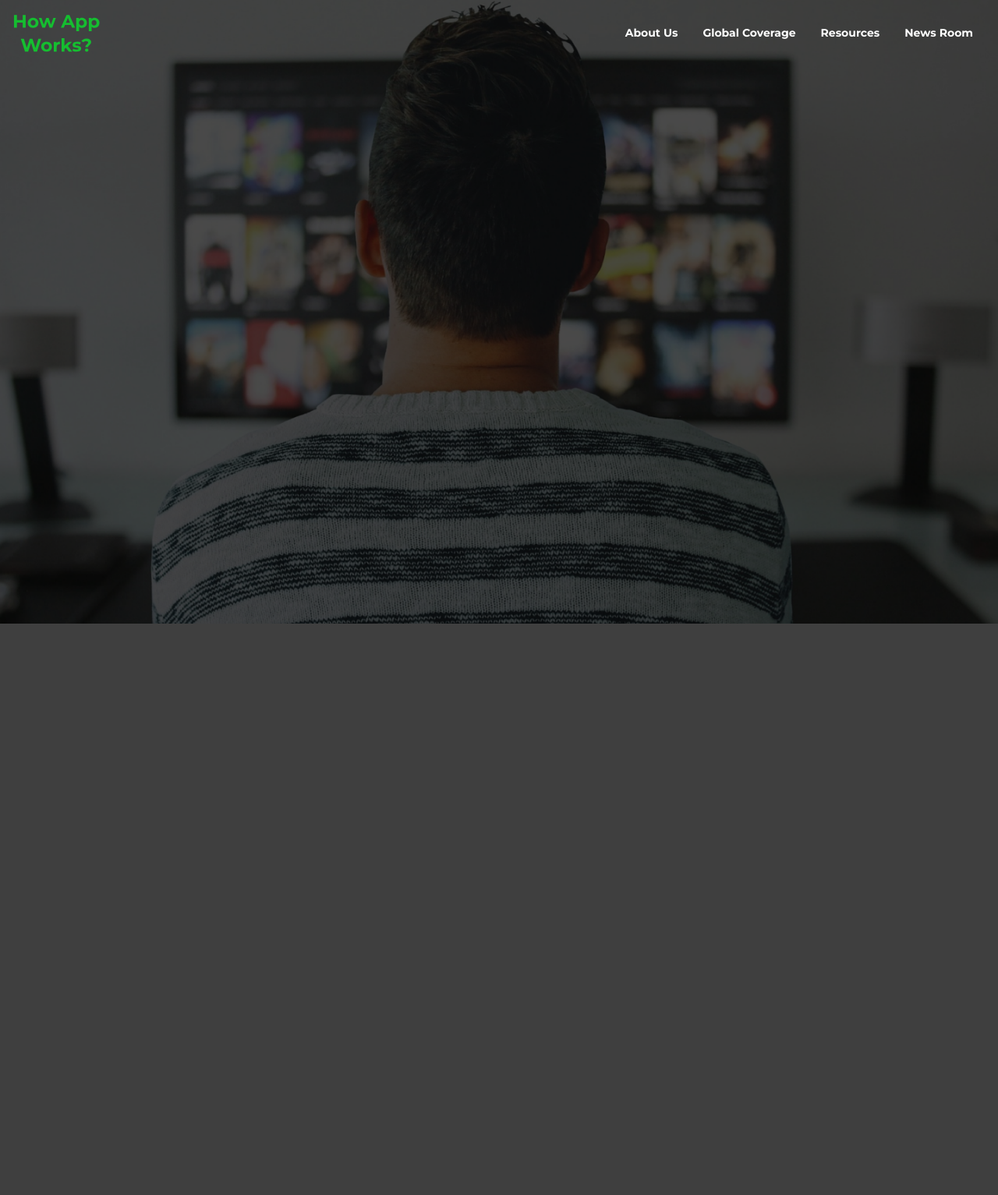
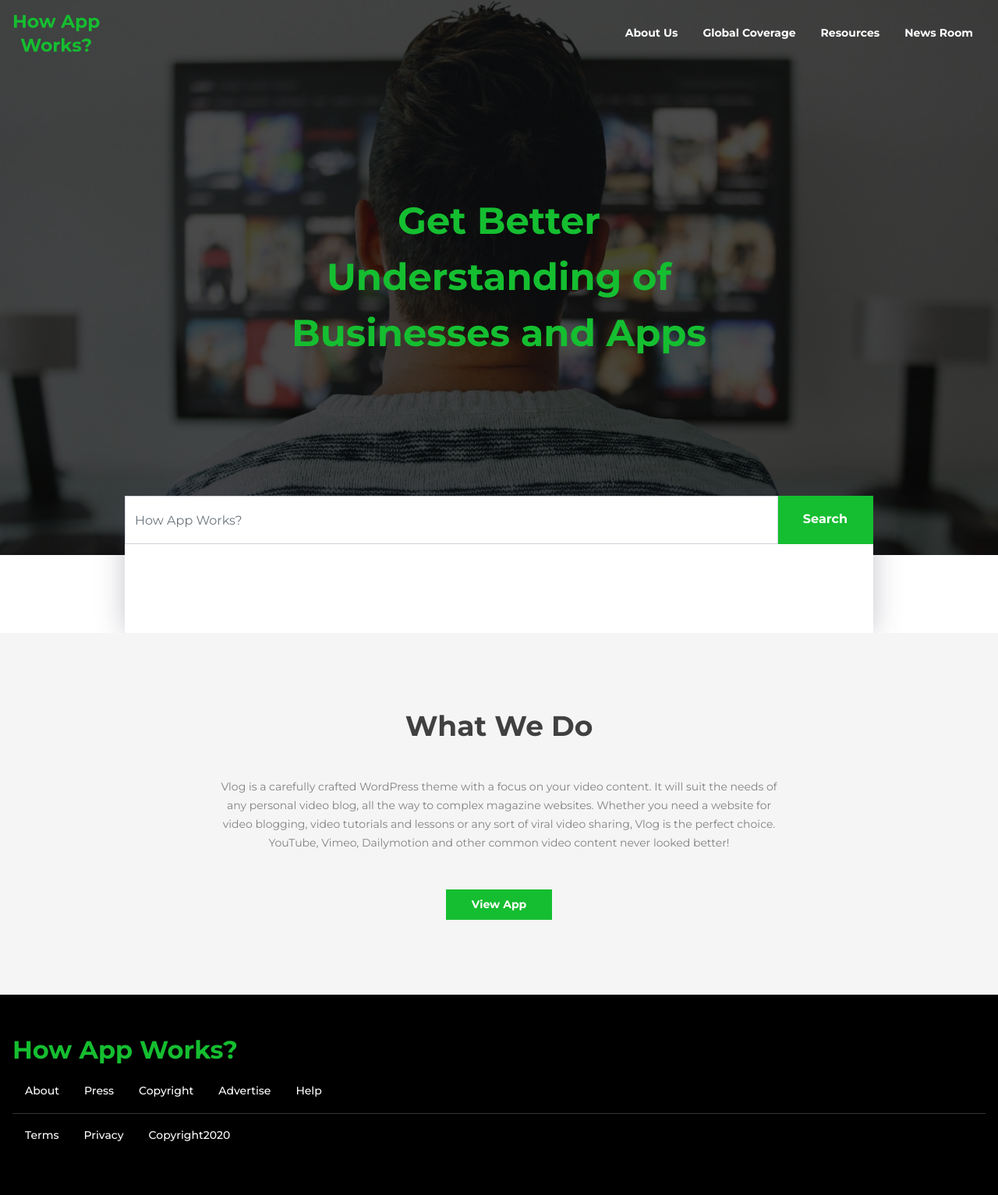
Before and after one commit to RupaliPareek/how-app-works, a PHP site: page / in a window 1280 px wide. Shown: the whole page at 78% size. Before the commit the page ends 800 px from the top, so only its background shows below. Run offline with PHP 8.4, Linux system fonts and the light colour scheme; some libraries are stand-ins or nearby versions.

Commit message:
Footer UI

```diff
--- a/index.html
+++ b/index.html
@@ -50,14 +50,90 @@
         </nav>
     </header>
     <section class="banner">
+        <div class="banner-text">
+            <h1>
+                Get Better Understanding of Businesses and Apps
+            </h1>
+        </div>
+
+    </section>
+    <section class="search-box-section">
         <div class="search-box">
-
+            <div class="input-group mb-3">
+                <input type="text" class="form-control" placeholder="How App Works?" aria-label="How App Works?"
+                    aria-describedby="basic-addon2">
+                <div class="input-group-append">
+                    <span class="input-group-text" id="basic-addon2">Search</span>
+                </div>
+            </div>
         </div>
     </section>
-    <section>
+    <section class="about-section section">
+        <div class="container">
+            <div class="row">
+                <div class="col-sm-2"></div>
+                <div class="col-sm-8">
+                    <div class="section-header">
+                        <h2>
+                            What We Do
+                        </h2>
+                    </div>
+                    <div>
+                        <p class="mb-3rem">
+                            Vlog is a carefully crafted WordPress theme with a focus on your video content. It will suit
+                            the needs
+                            of any personal video blog, all the way to complex magazine websites. Whether you need a
+                            website for
+                            video blogging, video tutorials and lessons or any sort of viral video sharing, Vlog is the
+                            perfect
+                            choice. YouTube, Vimeo, Dailymotion and other common video content never looked better!
+                        </p>
+                        <button class="btn">View App</button>
+                    </div>
+                </div>
+            </div>
+        </div>
+
 
     </section>
     <footer>
+        <div class="logo">
+            <h2>How App Works?</h2>
+        </div>
+        <div class="footer-nav">
+            <ul>
+                <li>
+                    <a href="">About</a>
+                </li>
+                <li>
+                    <a href="">Press</a>
+                </li>
+                <li>
+                    <a href="">Copyright</a>
+                </li>
+                <li>
+                    <a href="">Advertise</a>
+                </li>
+                <li>
+                    <a href="">Help</a>
+                </li>
+            </ul>
+        </div>
+        <hr>
+        <div class="footer-nav">
+            <ul>
+                <li>
+                    <a href="">Terms</a>
+                </li>
+                <li>
+                    <a href="">Privacy</a>
+                </li>
+                <li>
+                    <a href="">Copyright2020</a>
+                </li>
+            </ul>
+        </div>
+
 
     </footer>
     <!-- Optional JavaScript -->
--- a/main.css
+++ b/main.css
@@ -34,6 +34,12 @@ a:not([href]):not([tabindex]) {
 
 button {
   cursor: pointer;
+}
+
+.btn {
+  background-color: #15BE30;
+  color: #FFFFFF;
+  border-radius: 0;
 }
 
 ul {
@@ -105,9 +111,15 @@ label {
 }
 
 .form-control {
-  height: calc(1.5em + .75rem + 12px);
+  height: calc(1.5em + .75rem + 26px);
   border-radius: 0;
   background: rgba(255, 255, 255, 0.81);
+}
+
+.form-control:focus {
+  border: none;
+  outline: 0;
+  box-shadow: none;
 }
 
 .flex-wrapper {
@@ -132,6 +144,10 @@ label {
 
 .mt-100 {
   margin-top: 100px;
+}
+
+.mb-3rem {
+  margin-bottom: 3rem;
 }
 
 .pt-0 {
@@ -206,8 +222,85 @@ p {
 /*-- Banner Starts --*/
 .banner {
   background: url(./assets/images/banner.png) fixed no-repeat;
-  height: 100vh;
+  height: 89vh;
   background-size: cover;
+  position: relative;
+  z-index: -1;
+}
+.banner .banner-text {
+  position: absolute;
+  top: 50%;
+  left: 50%;
+  transform: translate(-50%, -50%);
+  text-align: center;
+}
+.banner .banner-text h1 {
+  color: #15BE30;
+  font-size: 3rem;
+}
+
+/*-- Banner Ends --*/
+/*-- Seacrh Box Starts --*/
+.search-box-section {
+  padding: 0 10rem;
+}
+.search-box-section .search-box {
+  background-color: #FFFFFF;
+  height: 22vh;
+  margin-top: -76px;
+  z-index: 9999;
+  box-shadow: 0 0 34px 0 rgba(63, 66, 87, 0.3);
+}
+.search-box-section .search-box .input-group-text {
+  font-size: 1rem;
+  font-weight: 600;
+  padding: 1rem 2rem;
+  color: #FFFFFF;
+  background-color: #15BE30;
+  border: 1px solid #15BE30;
+  border-radius: 0;
+}
+
+/*-- Seacrh Box Starts --*/
+/*-- About Section  Starts --*/
+.about-section {
+  background-color: #F5F5F5;
+  text-align: center;
+}
+.about-section button {
+  padding: 0.5rem 2rem;
+  font-size: 14px;
+  font-weight: 700;
+}
+
+/*-- About Section  Ends --*/
+/*-- Footer Starts --*/
+footer {
+  background: #000000;
+  padding: 3rem 1rem;
+}
+footer .logo h2 {
+  color: #15BE30;
+}
+footer .footer-nav ul {
+  display: flex;
+  padding: 1rem 0;
+}
+footer .footer-nav ul li {
+  padding: 0 1rem;
+}
+footer .footer-nav ul li a {
+  color: #FFFFFF;
+  font-size: 14px;
+  font-weight: 500;
+}
+footer .footer-nav ul li a:hover {
+  color: #15BE30;
+}
+footer hr {
+  margin-top: 0rem;
+  margin-bottom: 0rem;
+  border-color: #353535;
 }
 
 /*# sourceMappingURL=main.css.map */
--- a/main.scss
+++ b/main.scss
@@ -38,6 +38,12 @@ a:not([href]):not([tabindex]) {
 
 button {
     cursor: pointer;
+}
+
+.btn {
+    background-color: $brand-color;
+    color: $white-color;
+    border-radius: 0;
 }
 
 ul {
@@ -109,9 +115,15 @@ label {
 }
 
 .form-control {
-    height: calc(1.5em + .75rem + 12px);
+    height: calc(1.5em + .75rem + 26px);
     border-radius: 0;
     background: rgba(255, 255, 255, 0.81);
+}
+
+.form-control:focus {
+    border: none;
+    outline: 0;
+    box-shadow: none;
 }
 
 .flex-wrapper {
@@ -138,6 +150,9 @@ label {
     margin-top: 100px;
 }
 
+.mb-3rem {
+    margin-bottom: 3rem;
+}
 
 
 .pt-0 {
@@ -223,8 +238,109 @@ p {
 
 .banner {
     background: url(./assets/images/banner.png) fixed no-repeat;
-    height: 100vh;
+    height: 89vh;
     background-size: cover;
-    // background-repeat: no-repeat;
+    position: relative;
+    z-index: -1;
+
+    .banner-text {
+        position: absolute;
+        top: 50%;
+        left: 50%;
+        transform: translate(-50%, -50%);
+        text-align: center;
+
+        h1 {
+            color: $brand-color;
+            font-size: 3rem;
+        }
+    }
 
 }
+
+/*-- Banner Ends --*/
+
+/*-- Seacrh Box Starts --*/
+.search-box-section {
+    padding: 0 10rem;
+
+    .search-box {
+        background-color: $white-color;
+        height: 22vh;
+        margin-top: -76px;
+        z-index: 9999;
+        box-shadow: 0 0 34px 0 rgba(63, 66, 87, 0.3);
+
+        .input-group-text {
+            font-size: 1rem;
+            font-weight: 600;
+            padding: 1rem 2rem;
+            color: $white-color;
+            background-color: $brand-color;
+            border: 1px solid $brand-color;
+            border-radius: 0;
+        }
+    }
+
+}
+
+/*-- Seacrh Box Starts --*/
+
+/*-- About Section  Starts --*/
+.about-section {
+    background-color: #F5F5F5;
+    text-align: center;
+
+    button {
+        padding: 0.5rem 2rem;
+        font-size: 14px;
+        font-weight: 700;
+    }
+}
+
+/*-- About Section  Ends --*/
+
+/*-- Footer Starts --*/
+footer {
+    background: #000000;
+    padding: 3rem 1rem;
+
+    .logo {
+
+        h2 {
+            color: $brand-color;
+        }
+
+    }
+
+    .footer-nav {
+        ul {
+            display: flex;
+            padding: 1rem 0;
+
+            li {
+
+                padding: 0 1rem;
+
+                a {
+                    color: $white-color;
+                    font-size: 14px;
+                    font-weight: 500;
+
+                    &:hover {
+                        color: $brand-color;
+                    }
+                }
+
+            }
+        }
+
+    }
+
+    hr {
+        margin-top: 0rem;
+        margin-bottom: 0rem;
+        border-color: #353535;
+    }
+
+}
```
Also changed, not shown: 1 other file.
